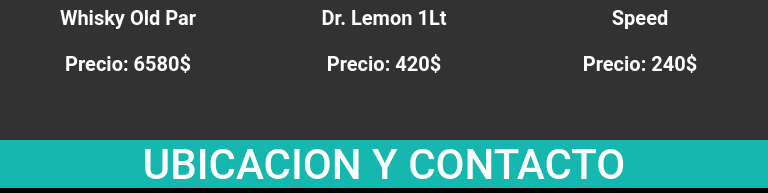
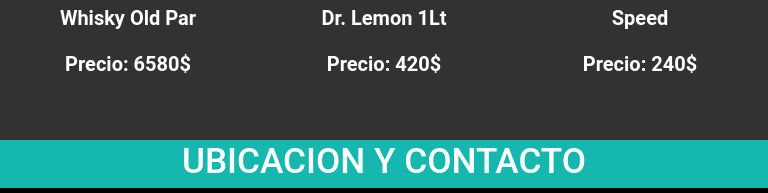
Before and after one commit to DamonUs1/tonydrink, a plain HTML site: page tonydrinks/index.html in a window 768 px wide. Shown: the part 3568-3761 px from the top of the page. Drawn offline with nearby package versions, Linux system fonts and the light colour scheme; grey boxes are pictures that could not be loaded.

Commit message:
2da entrega

```diff
--- a/tonydrinks/css/style.css
+++ b/tonydrinks/css/style.css
@@ -692,3 +692,10 @@
         width: 100px;
     }
 }
+/*MEDIA QUERY TABLET */
+@media only screen and (min-width:451px) and (max-width:960px){
+.titulo-ubicacion{
+    font-size: 2.2rem;
+}
+
+}
```
